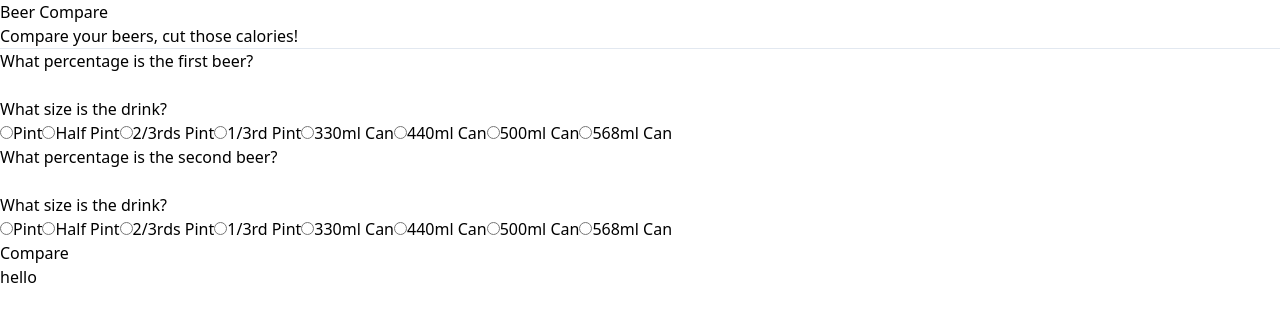
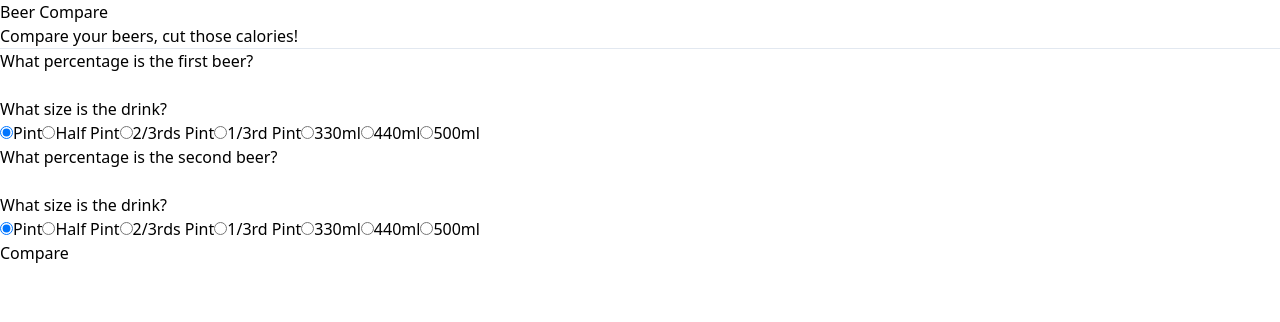
Before and after one commit to MeanBoyCousin/beer-compare, a React (Create React App) app: page / in a window 1280 px wide. Shown: the top 322 px of the page. Built offline with nearby package versions, Linux system fonts and the light colour scheme.

Commit message:
Setup UserEntry screen.

```diff
--- a/src/App.js
+++ b/src/App.js
@@ -1,8 +1,26 @@
-import React from 'react'
+import React, { useState } from 'react'
 import { UserEntry } from './screens/UserEntry'
 
+import { calculateCalories } from './helpers/calculateCalories'
+
 const App = () => {
-    return <UserEntry />
+    const [drinks, setDrinks] = useState({
+        drinkOne: {
+            abv: 0,
+            volume: 568
+        },
+        drinkTwo: {
+            abv: 0,
+            volume: 568
+        }
+    })
+
+    console.log(
+        calculateCalories(drinks.drinkOne),
+        calculateCalories(drinks.drinkTwo)
+    )
+
+    return <UserEntry drinks={drinks} setDrinks={setDrinks} />
 }
 
 export { App }
--- /dev/null
+++ b/src/components/UserEntry/RadioButton.js
@@ -0,0 +1,33 @@
+import React from 'react'
+
+const RadioButton = ({
+    stringIndex,
+    container: { name, volume },
+    drinks,
+    setDrinks
+}) => {
+    return (
+        <>
+            <input
+                type="radio"
+                name={`volume-${stringIndex}`}
+                id={`${volume}-${stringIndex}`}
+                defaultChecked={
+                    drinks.drinkOne.volume === volume ? true : false
+                }
+                onClick={() => {
+                    setDrinks(drinks => ({
+                        ...drinks,
+                        drinkOne: {
+                            ...drinks.drinkOne,
+                            volume: volume
+                        }
+                    }))
+                }}
+            />
+            <label htmlFor={`${volume}-${stringIndex}`}>{name}</label>
+        </>
+    )
+}
+
+export { RadioButton }
--- a/src/helpers/calculateCalories.js
+++ b/src/helpers/calculateCalories.js
@@ -1,4 +1,4 @@
-const calculateCalories = (abv, volume) => {
+const calculateCalories = ({ abv, volume }) => {
     return Math.ceil(((abv * 2.64) / 29.5735) * volume)
 }
 
--- a/src/screens/UserEntry.js
+++ b/src/screens/UserEntry.js
@@ -1,6 +1,39 @@
 import React from 'react'
 
-const UserEntry = () => {
+import { RadioButton } from '../components/UserEntry/RadioButton'
+
+const UserEntry = ({ drinks, setDrinks }) => {
+    const containers = {
+        pint: {
+            name: 'Pint',
+            volume: 568
+        },
+        halfPint: {
+            name: 'Half Pint',
+            volume: 284
+        },
+        twoThirds: {
+            name: '2/3rds Pint',
+            volume: 378
+        },
+        oneThirds: {
+            name: '1/3rd Pint',
+            volume: 189
+        },
+        '330ml': {
+            name: '330ml',
+            volume: 330
+        },
+        '440ml': {
+            name: '440ml',
+            volume: 440
+        },
+        '500ml': {
+            name: '500ml',
+            volume: 500
+        }
+    }
+
     return (
         <div>
             <h1>Beer Compare</h1>
@@ -8,48 +41,61 @@ const UserEntry = () => {
             <hr />
             <div>
                 <p>What percentage is the first beer?</p>
-                <input type="number" />
+                <input
+                    type="number"
+                    onBlur={e => {
+                        const newAbv = Number(e.currentTarget.value)
+                        setDrinks(drinks => ({
+                            ...drinks,
+                            drinkOne: {
+                                ...drinks.drinkOne,
+                                abv: newAbv
+                            }
+                        }))
+                    }}
+                />
                 <p>What size is the drink?</p>
-                <input type="radio" name="volume-one" id="pint" />
-                <label htmlFor="pint">Pint</label>
-                <input type="radio" name="volume-one" id="half-pint" />
-                <label htmlFor="half-pint">Half Pint</label>
-                <input type="radio" name="volume-one" id="two-third-pint" />
-                <label htmlFor="two-third-pint">2/3rds Pint</label>
-                <input type="radio" name="volume-one" id="one-third-pint" />
-                <label htmlFor="one-third-pint">1/3rd Pint</label>
-                <input type="radio" name="volume-one" id="330ml" />
-                <label htmlFor="330ml">330ml Can</label>
-                <input type="radio" name="volume-one" id="440ml" />
-                <label htmlFor="440ml">440ml Can</label>
-                <input type="radio" name="volume-one" id="500ml" />
-                <label htmlFor="500ml">500ml Can</label>
-                <input type="radio" name="volume-one" id="568ml" />
-                <label htmlFor="568ml">568ml Can</label>
+                {Object.values(containers).map(container => {
+                    return (
+                        <RadioButton
+                            stringIndex="one"
+                            container={container}
+                            drinks={drinks}
+                            setDrinks={setDrinks}
+                            key={`${container.volume}-one`}
+                        />
+                    )
+                })}
             </div>
             <div>
                 <p>What percentage is the second beer?</p>
-                <input type="number" />
+                <input
+                    type="number"
+                    onBlur={e => {
+                        const newAbv = Number(e.currentTarget.value)
+                        setDrinks(drinks => ({
+                            ...drinks,
+                            drinkTwo: {
+                                ...drinks.drinkTwo,
+                                abv: newAbv
+                            }
+                        }))
+                    }}
+                />
                 <p>What size is the drink?</p>
-                <input type="radio" name="volume-two" id="pint" />
-                <label htmlFor="pint">Pint</label>
-                <input type="radio" name="volume-two" id="half-pint" />
-                <label htmlFor="half-pint">Half Pint</label>
-                <input type="radio" name="volume-two" id="two-third-pint" />
-                <label htmlFor="two-third-pint">2/3rds Pint</label>
-                <input type="radio" name="volume-two" id="one-third-pint" />
-                <label htmlFor="one-third-pint">1/3rd Pint</label>
-                <input type="radio" name="volume-two" id="330ml" />
-                <label htmlFor="330ml">330ml Can</label>
-                <input type="radio" name="volume-two" id="440ml" />
-                <label htmlFor="440ml">440ml Can</label>
-                <input type="radio" name="volume-two" id="500ml" />
-                <label htmlFor="500ml">500ml Can</label>
-                <input type="radio" name="volume-two" id="568ml" />
-                <label htmlFor="568ml">568ml Can</label>
+                {Object.values(containers).map(container => {
+                    return (
+                        <RadioButton
+                            stringIndex="two"
+                            container={container}
+                            drinks={drinks}
+                            setDrinks={setDrinks}
+                            key={`${container.volume}-two`}
+                        />
+                    )
+                })}
             </div>
             <button>Compare</button>
-            <h1 className="my-class">hello</h1>
         </div>
     )
 }
```
